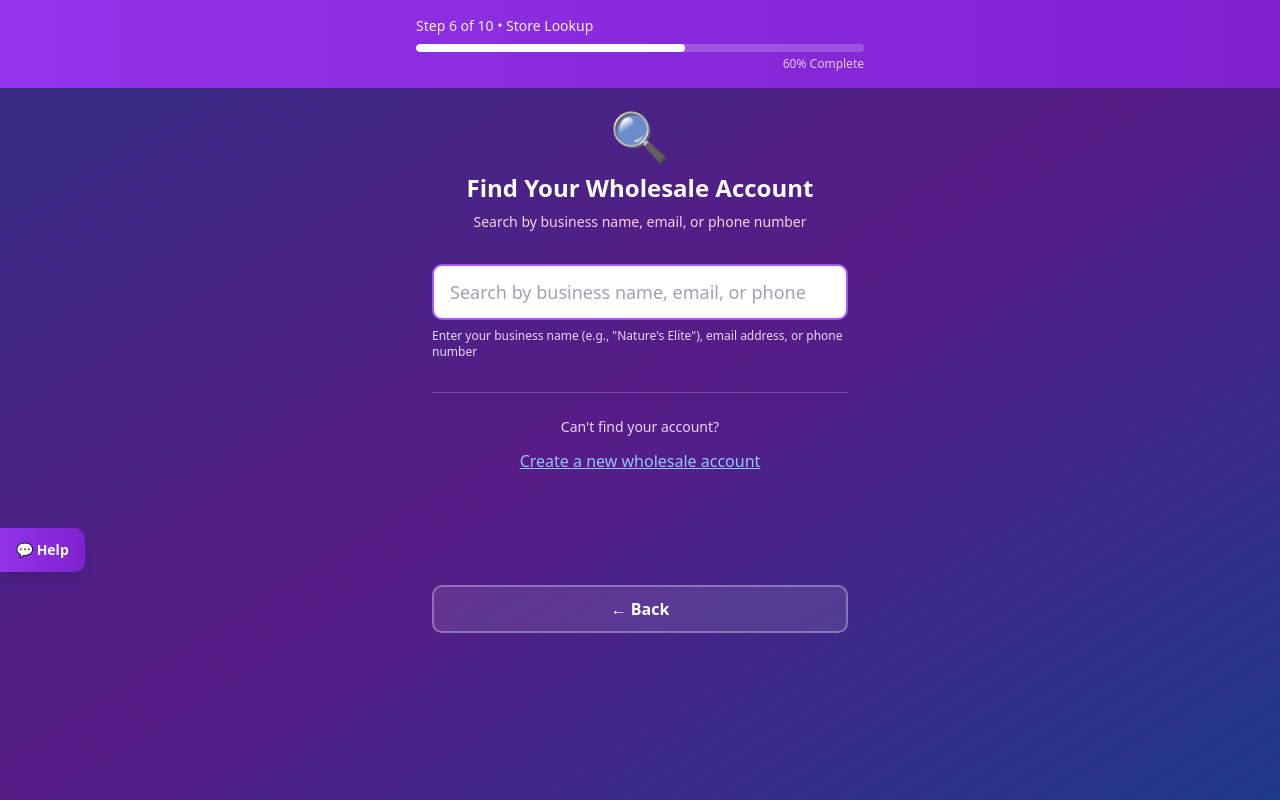
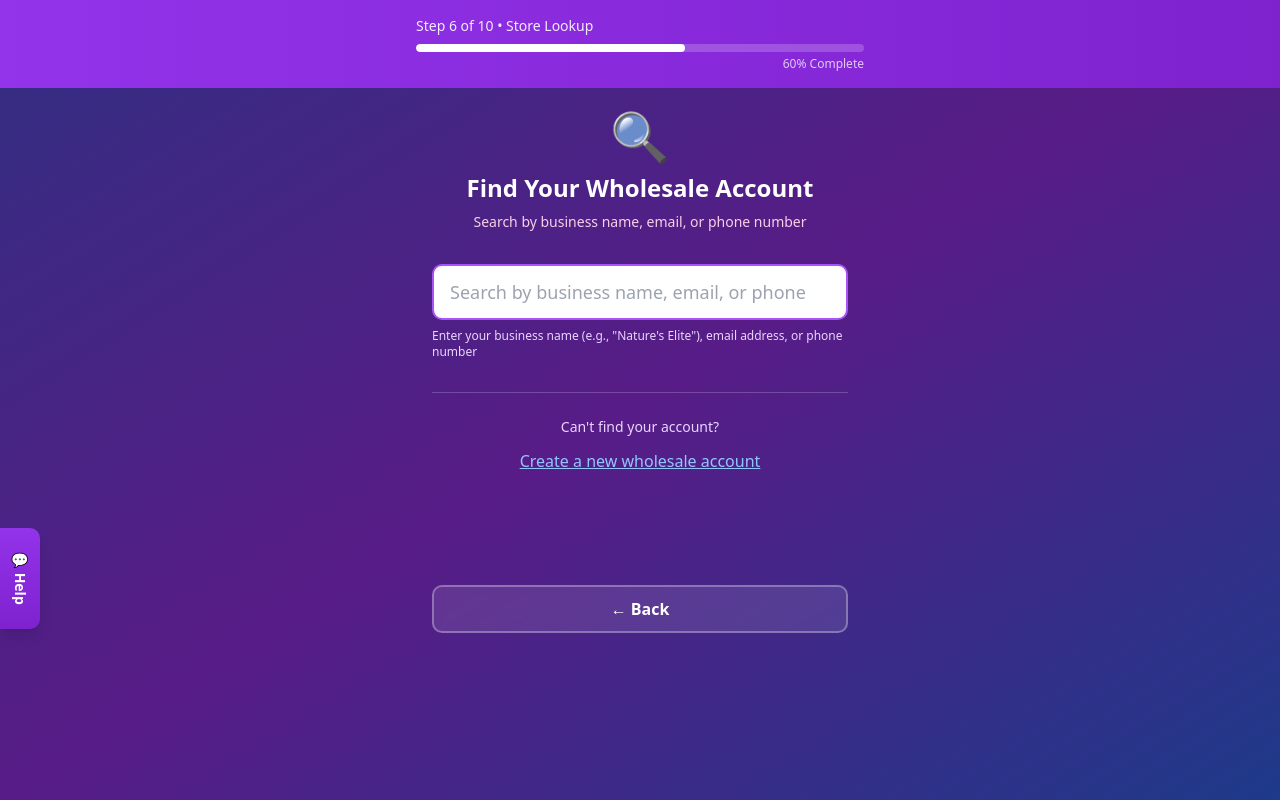
Before and after one commit to VitaDreamz/QRDisplay, a Next.js app: page /setup/1/store-lookup in a window 1280 px wide. Built offline with nearby package versions, Linux system fonts and the light colour scheme.

Commit message:
Rotate Help tab to vertical orientation to reduce obstruction

```diff
--- a/components/wizard/SupportBubble.tsx
+++ b/components/wizard/SupportBubble.tsx
@@ -62,13 +62,14 @@ export function SupportBubble() {
         </div>
       )}
 
-      {/* Help tab button */}
+      {/* Help tab button - vertical text */}
       <button
         onClick={() => setShowMenu(!showMenu)}
-        className="bg-gradient-to-r from-purple-600 to-purple-700 text-white px-4 py-3 rounded-r-lg shadow-lg hover:shadow-xl transition-all font-semibold text-sm hover:px-5"
+        className="bg-gradient-to-b from-purple-600 to-purple-700 text-white py-6 px-2 rounded-r-lg shadow-lg hover:shadow-xl transition-all hover:px-3 writing-mode-vertical"
         aria-label="Support help"
+        style={{ writingMode: 'vertical-rl' }}
       >
-        💬 Help
+        <span className="text-sm font-semibold">💬 Help</span>
       </button>
     </div>
   );
```
